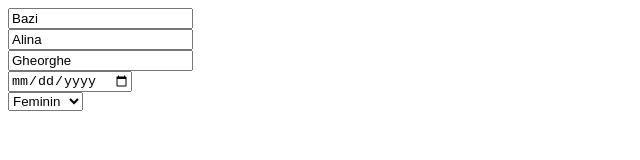
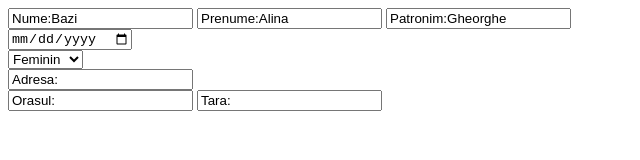
Before and after one commit to Bazi-Alina1/ppw2020, a plain HTML site: page exersari/formularprofesor.html in a window 1280 px wide. Shown: the whole page, without its empty margins (0-640 px from the left). Drawn offline with Linux system fonts and the light colour scheme.

Commit message:
am modificat programul

```diff
--- a/exersari/formularprofesor.html
+++ b/exersari/formularprofesor.html
@@ -7,13 +7,18 @@
 </head>
 <body>
     <form action="">
-        <input type="text" value="Bazi"> <br>
-        <input type="text" value="Alina"> <br>
-        <input type="text" value="Gheorghe"> <br>
+        <input type="text" value="Nume:Bazi">
+        <input type="text" value="Prenume:Alina">
+        <input type="text" value="Patronim:Gheorghe">  <br>
         <input type="date"> <br>
         <select Genul="" id="">
             <option value="">Feminin</option>
             <option value="">Masculin</option>
+        </select>
+        <br>
+        <input type="text" value="Adresa:"> <br>
+        <input type="text" value="Orasul:">
+        <input type="text" value="Tara:"><br>
 
         </select>
 </body>
```
